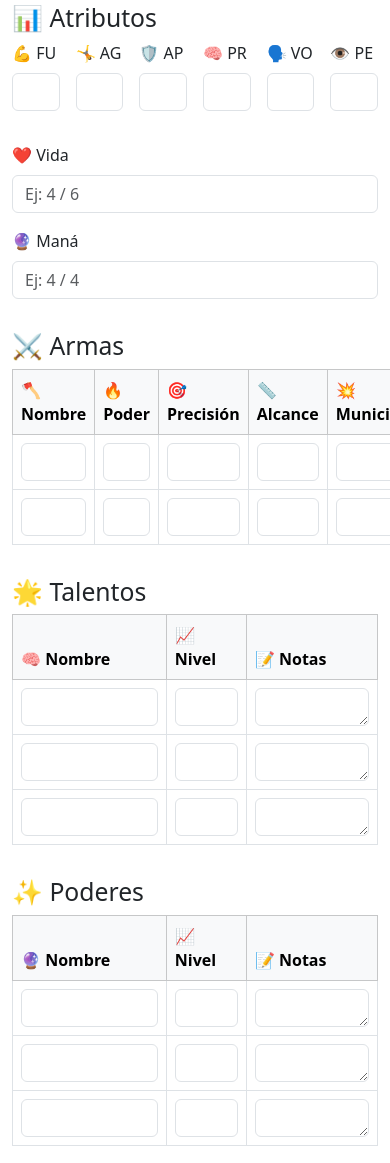
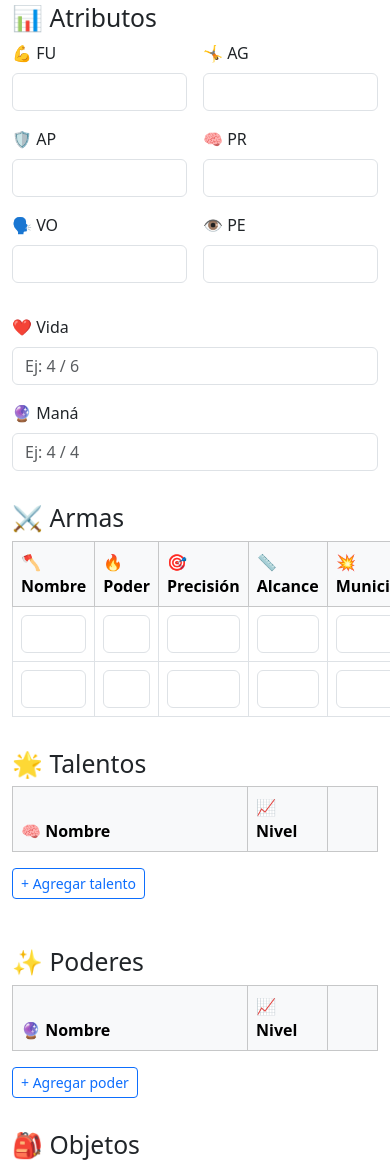
Before and after one commit to leosauzza/character-profile, a plain HTML site: page index.html in a window 390 px wide. Shown: the part 360-1523 px from the top of the page. Drawn offline with nearby package versions, Linux system fonts and the light colour scheme.

Commit message:
Update index.html
Minor Adjustments

```diff
--- a/index.html
+++ b/index.html
@@ -6,6 +6,7 @@
     <meta name="viewport" content="width=device-width, initial-scale=1.0" />
     <title>Hoja de Personaje - Ángeles y Demonios</title>
     <link href="https://cdn.jsdelivr.net/npm/bootstrap@5.3.3/dist/css/bootstrap.min.css" rel="stylesheet" />
+    <link rel="stylesheet" href="https://cdn.jsdelivr.net/npm/bootstrap-icons@1.10.5/font/bootstrap-icons.css">
     <style>
         body {
             padding: 2rem;
@@ -49,21 +50,14 @@
             </div>
         </div>
 
-        <!-- ATRIBUTOS -->
         <h2>📊 Atributos</h2>
-        <div class="row g-3">
-            <div class="col"><label class="form-label">💪 FU</label><input type="number" id="fu" class="form-control" />
-            </div>
-            <div class="col"><label class="form-label">🤸 AG</label><input type="number" id="ag" class="form-control" />
-            </div>
-            <div class="col"><label class="form-label">🛡️ AP</label><input type="number" id="ap"
-                    class="form-control" /></div>
-            <div class="col"><label class="form-label">🧠 PR</label><input type="number" id="pr" class="form-control" />
-            </div>
-            <div class="col"><label class="form-label">🗣️ VO</label><input type="number" id="vo"
-                    class="form-control" /></div>
-            <div class="col"><label class="form-label">👁️ PE</label><input type="number" id="pe"
-                    class="form-control" /></div>
+        <div class="row row-cols-2 row-cols-md-6 g-3">
+            <div><label class="form-label">💪 FU</label><input type="number" id="fu" class="form-control" /></div>
+            <div><label class="form-label">🤸 AG</label><input type="number" id="ag" class="form-control" /></div>
+            <div><label class="form-label">🛡️ AP</label><input type="number" id="ap" class="form-control" /></div>
+            <div><label class="form-label">🧠 PR</label><input type="number" id="pr" class="form-control" /></div>
+            <div><label class="form-label">🗣️ VO</label><input type="number" id="vo" class="form-control" /></div>
+            <div><label class="form-label">👁️ PE</label><input type="number" id="pe" class="form-control" /></div>
         </div>
 
         <!-- VIDA Y MANÁ -->
@@ -101,13 +95,14 @@
                 <tr>
                     <th>🧠 Nombre</th>
                     <th style="width: 80px;">📈 Nivel</th>
-                    <th>📝 Notas</th>
+                    <th style="width: 50px;"></th>
                 </tr>
             </thead>
             <tbody id="talentos"></tbody>
         </table>
+        <button type="button" class="btn btn-sm btn-outline-primary mb-3" onclick="addExpandableRow('talentos')">+
+            Agregar talento</button>
 
-        <!-- Poderes -->
         <!-- PODERES -->
         <h2>✨ Poderes</h2>
         <table class="table table-bordered align-middle">
@@ -115,11 +110,13 @@
                 <tr>
                     <th>🔮 Nombre</th>
                     <th style="width: 80px;">📈 Nivel</th>
-                    <th>📝 Notas</th>
+                    <th style="width: 50px;"></th>
                 </tr>
             </thead>
             <tbody id="poderes"></tbody>
         </table>
+        <button type="button" class="btn btn-sm btn-outline-primary" onclick="addExpandableRow('poderes')">+ Agregar
+            poder</button>
 
         <!-- OBJETOS -->
         <h2>🎒 Objetos</h2>
@@ -141,9 +138,9 @@
                 if (saved !== null) document.getElementById(id).value = saved;
             });
 
-            loadTable('armas', 2, 5);             // sin textarea
-            loadTable('talentos', 3, 3, true);    // con textarea
-            loadTable('poderes', 3, 3, true);
+            loadTable('armas', 2, 5);              // sin cambios
+            loadExpandableRows('talentos');       // nueva función
+            loadExpandableRows('poderes');        // nueva función
         });
 
         // Save changes
@@ -188,6 +185,63 @@
 
             if (save) localStorage.setItem(`${id}_rows`, tbody.rows.length);
         }
+
+        function addExpandableRow(id) {
+            const tbody = document.getElementById(id);
+            const index = tbody.rows.length / 2;
+
+            const mainRow = tbody.insertRow();
+            const nameCell = mainRow.insertCell();
+            const levelCell = mainRow.insertCell();
+            const toggleCell = mainRow.insertCell();
+
+            const nameInput = document.createElement('input');
+            nameInput.className = 'form-control';
+            nameInput.value = localStorage.getItem(`${id}_${index}_0`) || '';
+            nameInput.addEventListener('input', () => localStorage.setItem(`${id}_${index}_0`, nameInput.value));
+            nameCell.appendChild(nameInput);
+
+            const levelInput = document.createElement('input');
+            levelInput.className = 'form-control';
+            levelInput.value = localStorage.getItem(`${id}_${index}_1`) || '';
+            levelInput.addEventListener('input', () => localStorage.setItem(`${id}_${index}_1`, levelInput.value));
+            levelCell.appendChild(levelInput);
+
+            const icon = document.createElement('i');
+            icon.className = 'bi bi-chevron-down';
+            icon.style.cursor = 'pointer';
+            toggleCell.appendChild(icon);
+
+            const noteRow = tbody.insertRow();
+            noteRow.style.display = 'none';
+            const noteCell = noteRow.insertCell();
+            noteCell.colSpan = 3;
+
+            const label = document.createElement('label');
+            label.textContent = '📝 Notas';
+            const textarea = document.createElement('textarea');
+            textarea.className = 'form-control mt-1';
+            textarea.rows = 2;
+            textarea.style.resize = 'vertical';
+            textarea.value = localStorage.getItem(`${id}_${index}_2`) || '';
+            textarea.addEventListener('input', () => localStorage.setItem(`${id}_${index}_2`, textarea.value));
+
+            noteCell.appendChild(label);
+            noteCell.appendChild(textarea);
+
+            icon.addEventListener('click', () => {
+                const isOpen = noteRow.style.display === 'table-row';
+                noteRow.style.display = isOpen ? 'none' : 'table-row';
+                icon.className = isOpen ? 'bi bi-chevron-down' : 'bi bi-chevron-up';
+            });
+
+            localStorage.setItem(`${id}_rows`, tbody.rows.length / 2);
+        }
+
+        function loadExpandableRows(id) {
+            const total = +localStorage.getItem(`${id}_rows`) || 0;
+            for (let i = 0; i < total; i++) addExpandableRow(id);
+        }
     </script>
 
 </body>
```
